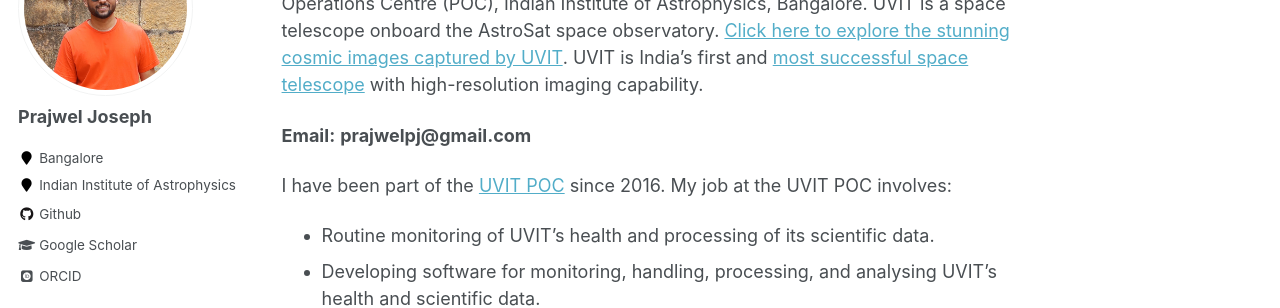
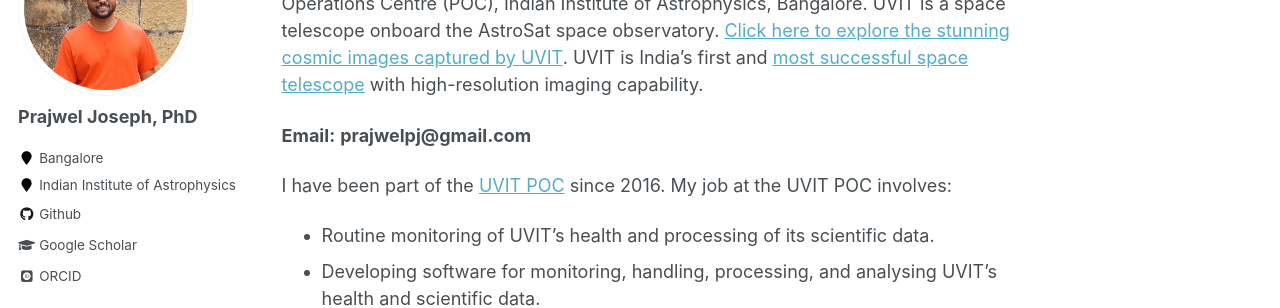
Before and after one commit to prajwel/prajwel.github.io, a Jekyll site: the page built from _pages/about.md, in a window 1280 px wide. Shown: the part 197-505 px from the top of the page. Built offline with Jekyll 4.4.1, drawn with Linux system fonts in a browser that asks for light colours; some web fonts are replaced; a script that is not in the unit is left out.

Commit message:
Update _config.yml

```diff
--- a/_config.yml
+++ b/_config.yml
@@ -80,7 +80,7 @@ analytics:
 
 # Site Author
 author:
-  name             : "Prajwel Joseph"
+  name             : "Prajwel Joseph, PhD"
   avatar           : "profile.jpg"
   bio              : ""
   location         : "Bangalore"
```
